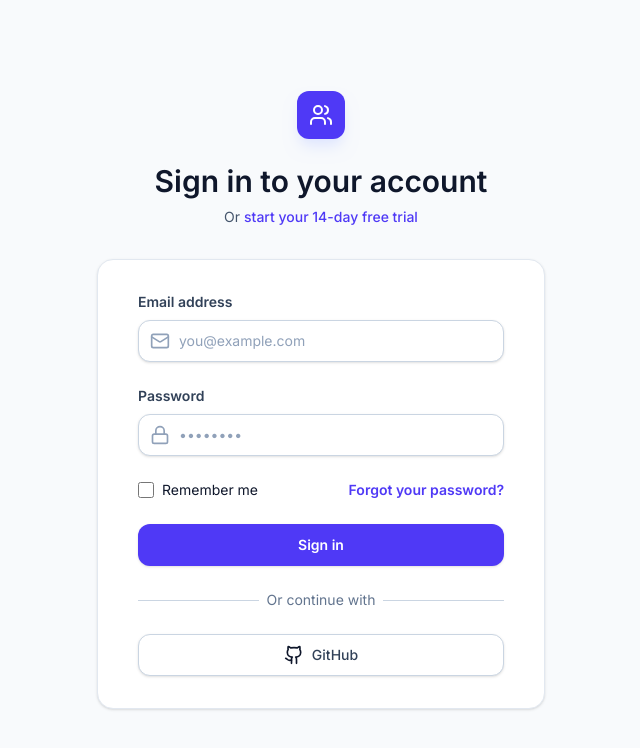
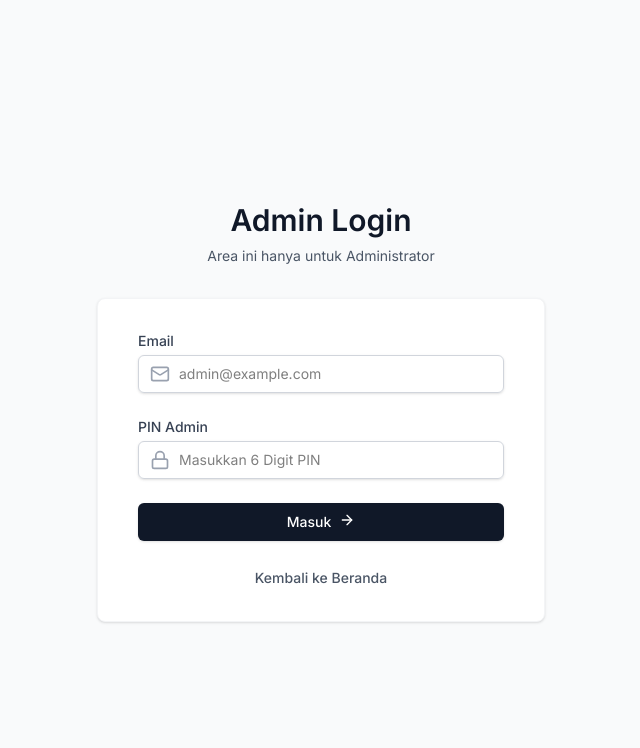
Before and after one commit to 2026musik-code/9route, a React (Vite) app: page /admin in a window 1280 px wide. Shown: the top 748 px of the page, without its empty margins (319-959 px from the left). Built offline with nearby package versions, Linux system fonts and the light colour scheme.

Commit message:
feat(auth): add admin authentication system
Implement admin login flow with PIN-based authentication,
secure API route for session management, and restricted UI access.

```diff
--- a/server.ts
+++ b/server.ts
@@ -228,6 +228,34 @@ async function startServer() {
     }
   });
 
+  app.post("/api/v1/auth/admin", express.json(), (req, res) => {
+    const { email, pin } = req.body;
+    const ADMIN_PIN = process.env.ADMIN_PIN || '123456';
+    const ADMIN_EMAIL = process.env.ADMIN_EMAIL || 'ceodedi@gmail.com';
+
+    if (email === ADMIN_EMAIL && pin === ADMIN_PIN) {
+        let user = usersState.find((u: any) => u.email === email);
+        if (!user) {
+            user = {
+                id: Date.now().toString(),
+                name: "Administrator",
+                email: email,
+                password: 'admin-password',
+                role: 'Admin',
+                plan: 'Pro',
+                rpdLimit: 999999,
+                joinedDate: new Date().toLocaleDateString('en-US', { month: 'long', day: 'numeric', year: 'numeric' })
+            } as any;
+            usersState.push(user as any);
+        } else {
+            user.role = 'Admin';
+        }
+        res.json({ success: true, user: { id: user.id, name: user.name, email: user.email, role: user.role } });
+    } else {
+        res.status(401).json({ error: "Email atau PIN tidak valid" });
+    }
+  });
+
   app.post("/api/v1/auth/register", express.json(), (req, res) => {
     const { name, email, password } = req.body;
     if (!name || !email || !password) return res.status(400).json({ error: "Missing fields" });
--- a/src/App.tsx
+++ b/src/App.tsx
@@ -221,8 +221,30 @@ function MainLayout() {
   );
 }
 
-function AdminLayout() {
-  return (
+import AdminLoginView from './components/AdminLoginView';
+
+function AdminRoute() {
+   const [localUser, setLocalUser] = useState(() => {
+       const stored = localStorage.getItem('user');
+       return stored ? JSON.parse(stored) : null;
+   });
+
+   const handleAdminLogin = (loggedInUser: any) => {
+       localStorage.setItem('user', JSON.stringify(loggedInUser));
+       setLocalUser(loggedInUser);
+   };
+
+   const handleLogout = () => {
+       localStorage.removeItem('user');
+       setLocalUser(null);
+       window.location.href = '/';
+   };
+
+   if (!localUser || localUser.role !== 'Admin') {
+       return <AdminLoginView onLogin={handleAdminLogin} />;
+   }
+
+   return (
     <div className="min-h-screen bg-slate-50 flex flex-col text-slate-800 font-sans">
       <header className="bg-slate-900 text-white p-4 flex items-center justify-between shrink-0">
         <div className="flex items-center gap-4">
@@ -234,8 +256,13 @@ function AdminLayout() {
             <h1 className="text-xl font-bold tracking-tight">System Admin</h1>
           </div>
         </div>
-        <div className="text-xs font-mono font-bold bg-slate-800 px-3 py-1 rounded-full border border-slate-700 text-slate-300">
-           ROOT LEVEL ACCESS
+        <div className="flex items-center gap-4">
+          <div className="text-xs font-mono font-bold bg-slate-800 px-3 py-1 rounded-full border border-slate-700 text-slate-300">
+             ROOT LEVEL ACCESS
+          </div>
+          <button onClick={handleLogout} className="text-sm text-white bg-red-600 hover:bg-red-700 px-3 py-1.5 rounded-md font-medium transition-colors">
+             Keluar
+          </button>
         </div>
       </header>
       <main className="flex-1 p-4 md:p-8 flex justify-center">
@@ -257,17 +284,13 @@ export default function App() {
     setIsAuthenticated(true);
   };
 
-  if (!isAuthenticated) {
-    return <AuthView onLogin={handleLogin} />;
-  }
-
   return (
     <BrowserRouter>
       <Routes>
-        <Route path="/" element={<MainLayout />} />
-        <Route path="/admin" element={<AdminLayout />} />
-        {/* Handle all other routes by sending back to / */}
-        <Route path="*" element={<MainLayout />} />
+        <Route path="/admin" element={<AdminRoute />} />
+        <Route path="*" element={
+          isAuthenticated ? <MainLayout /> : <AuthView onLogin={handleLogin} />
+        } />
       </Routes>
     </BrowserRouter>
   );
--- /dev/null
+++ b/src/components/AdminLoginView.tsx
@@ -0,0 +1,109 @@
+import React, { useState } from 'react';
+import { Lock, Mail, ArrowRight } from 'lucide-react';
+
+export default function AdminLoginView({ onLogin }: { onLogin: (user: any) => void }) {
+  const [email, setEmail] = useState('');
+  const [pin, setPin] = useState('');
+  const [error, setError] = useState('');
+
+  const handleSubmit = async (e: React.FormEvent) => {
+    e.preventDefault();
+    setError('');
+
+    try {
+      const res = await fetch('/api/v1/auth/admin', {
+        method: 'POST',
+        headers: { 'Content-Type': 'application/json' },
+        body: JSON.stringify({ email, pin })
+      });
+
+      const data = await res.json();
+      if (data.success) {
+        onLogin(data.user);
+      } else {
+        setError(data.error || 'Login failed');
+      }
+    } catch (err) {
+      setError('An error occurred');
+    }
+  };
+
+  return (
+    <div className="min-h-screen bg-gray-50 flex flex-col justify-center py-12 sm:px-6 lg:px-8">
+      <div className="sm:mx-auto sm:w-full sm:max-w-md">
+        <h2 className="mt-6 text-center text-3xl font-extrabold text-gray-900">
+          Admin Login
+        </h2>
+        <p className="mt-2 text-center text-sm text-gray-600">
+          Area ini hanya untuk Administrator
+        </p>
+      </div>
+
+      <div className="mt-8 sm:mx-auto sm:w-full sm:max-w-md">
+        <div className="bg-white py-8 px-4 shadow sm:rounded-lg sm:px-10 border border-gray-100">
+          <form className="space-y-6" onSubmit={handleSubmit}>
+            {error && (
+              <div className="bg-red-50 border border-red-200 text-red-600 text-sm px-4 py-3 rounded-md">
+                {error}
+              </div>
+            )}
+            <div>
+              <label htmlFor="email" className="block text-sm font-medium text-gray-700">
+                Email
+              </label>
+              <div className="mt-1 relative rounded-md shadow-sm">
+                <div className="absolute inset-y-0 left-0 pl-3 flex items-center pointer-events-none">
+                  <Mail className="h-5 w-5 text-gray-400" />
+                </div>
+                <input
+                  id="email"
+                  name="email"
+                  type="email"
+                  required
+                  className="focus:ring-gray-900 focus:border-gray-900 block w-full pl-10 sm:text-sm border-gray-300 rounded-md py-2 border"
+                  value={email}
+                  onChange={(e) => setEmail(e.target.value)}
+                  placeholder="admin@example.com"
+                />
+              </div>
+            </div>
+
+            <div>
+              <label htmlFor="pin" className="block text-sm font-medium text-gray-700">
+                PIN Admin
+              </label>
+              <div className="mt-1 relative rounded-md shadow-sm">
+                <div className="absolute inset-y-0 left-0 pl-3 flex items-center pointer-events-none">
+                  <Lock className="h-5 w-5 text-gray-400" />
+                </div>
+                <input
+                  id="pin"
+                  name="pin"
+                  type="password"
+                  required
+                  className="focus:ring-gray-900 focus:border-gray-900 block w-full pl-10 sm:text-sm border-gray-300 rounded-md py-2 border"
+                  value={pin}
+                  onChange={(e) => setPin(e.target.value)}
+                  placeholder="Masukkan 6 Digit PIN"
+                />
+              </div>
+            </div>
+
+            <div>
+              <button
+                type="submit"
+                className="w-full flex justify-center py-2 px-4 border border-transparent rounded-md shadow-sm text-sm font-medium text-white bg-gray-900 hover:bg-gray-800 focus:outline-none focus:ring-2 focus:ring-offset-2 focus:ring-gray-900"
+              >
+                Masuk <ArrowRight className="ml-2 h-4 w-4" />
+              </button>
+            </div>
+
+            <div className="text-center">
+                 <a href="/" className="text-sm text-gray-600 hover:text-gray-900 font-medium">Kembali ke Beranda</a>
+            </div>
+          </form>
+        </div>
+      </div>
+    </div>
+  );
+}
```
Also changed, not shown: 1 other file (tests, documents, lock files or other folders).
